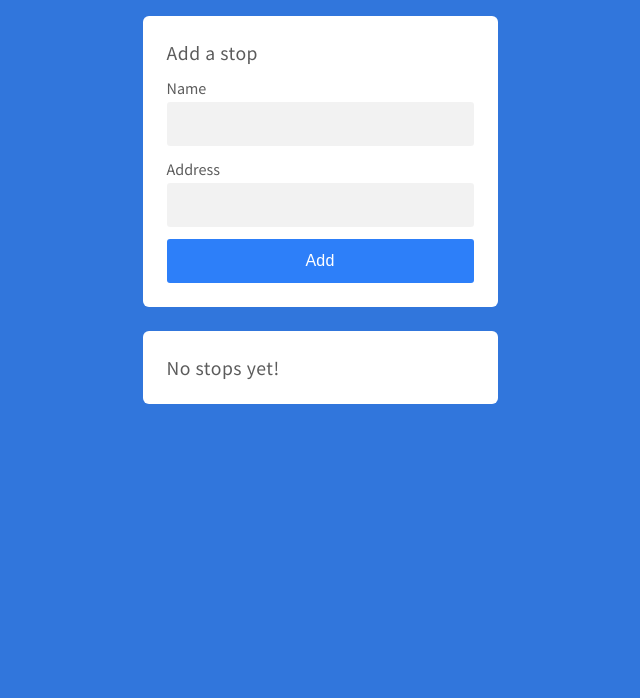
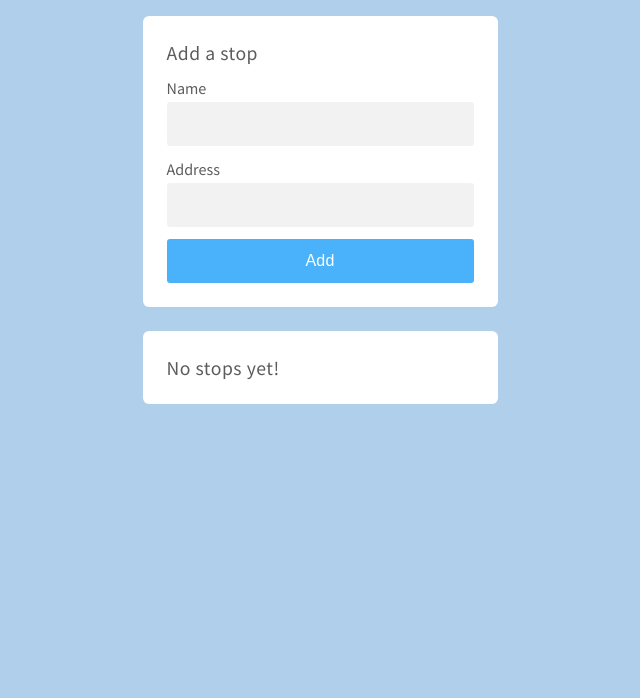
Before and after one commit to zroyer/ship-please, a React app: page / in a window 1280 px wide. Shown: the part 102-800 px from the top of the page, without its empty margins (320-960 px from the left). Built offline with nearby package versions, Linux system fonts and the light colour scheme.

Commit message:
updates colors

```diff
--- a/src/styles/variables.less
+++ b/src/styles/variables.less
@@ -1,5 +1,5 @@
-@background-color: #3176DC;
-@accent: rgb(45, 127, 249);
+@background-color: rgb(175, 207, 234);
+@accent: rgb(73, 178, 250);
 @transparent: rgba(0, 0, 0, 0);
 @border-color: rgba(0, 0, 0, 0.05);
 @white: rgb(255, 255, 255);
@@ -8,8 +8,6 @@
 @input-border: rgba(0, 0, 0, 0.25);
 @input-bg: rgba(0, 0, 0, 0.05);
 @red-error: rgb(248, 43, 96);
-@red-error-light: rgba(248, 43, 96, 0.75);
-@orange-warning: #ff6f2c;
 @green-success: rgb(32, 201, 51);
 
 @content-width: 307px;
```
